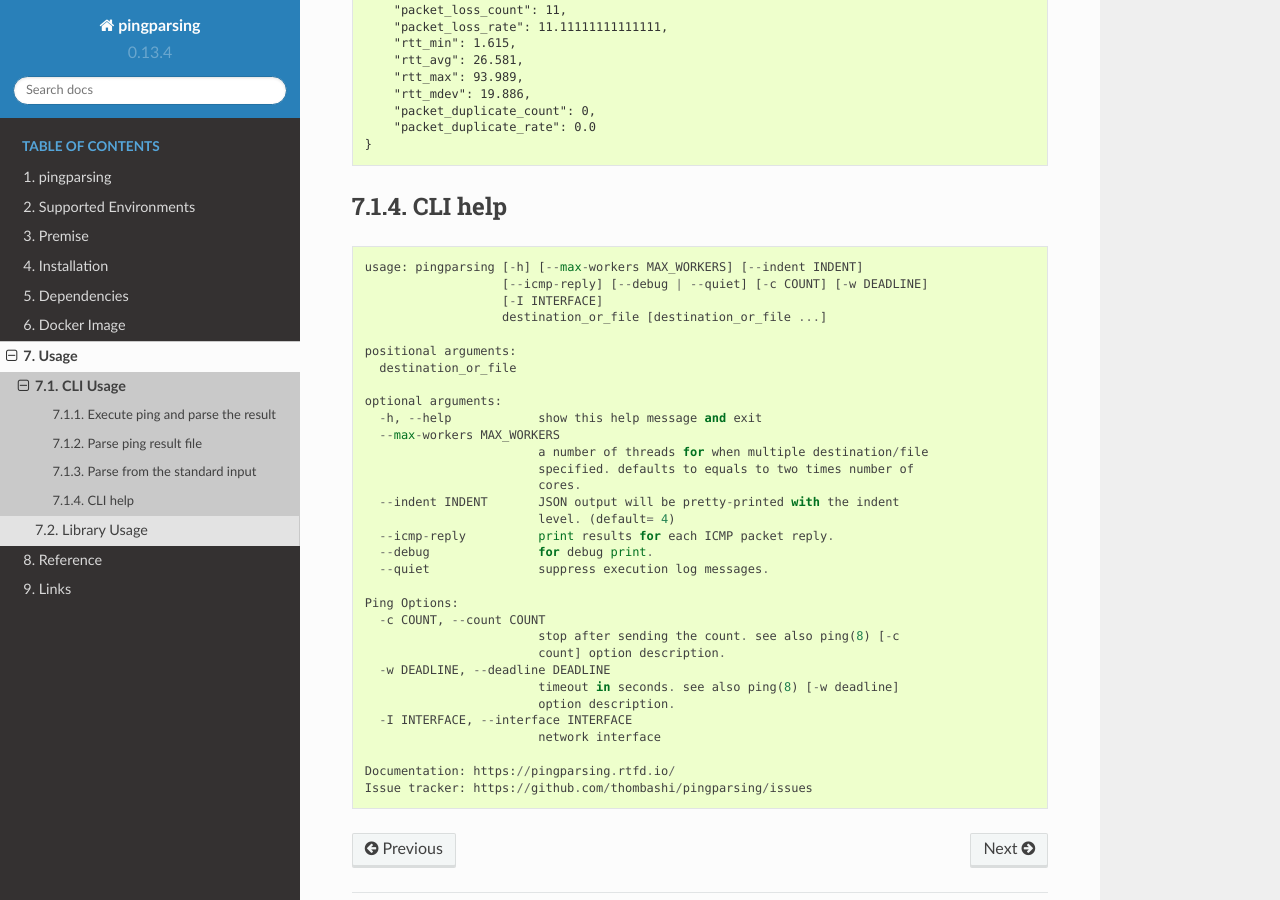
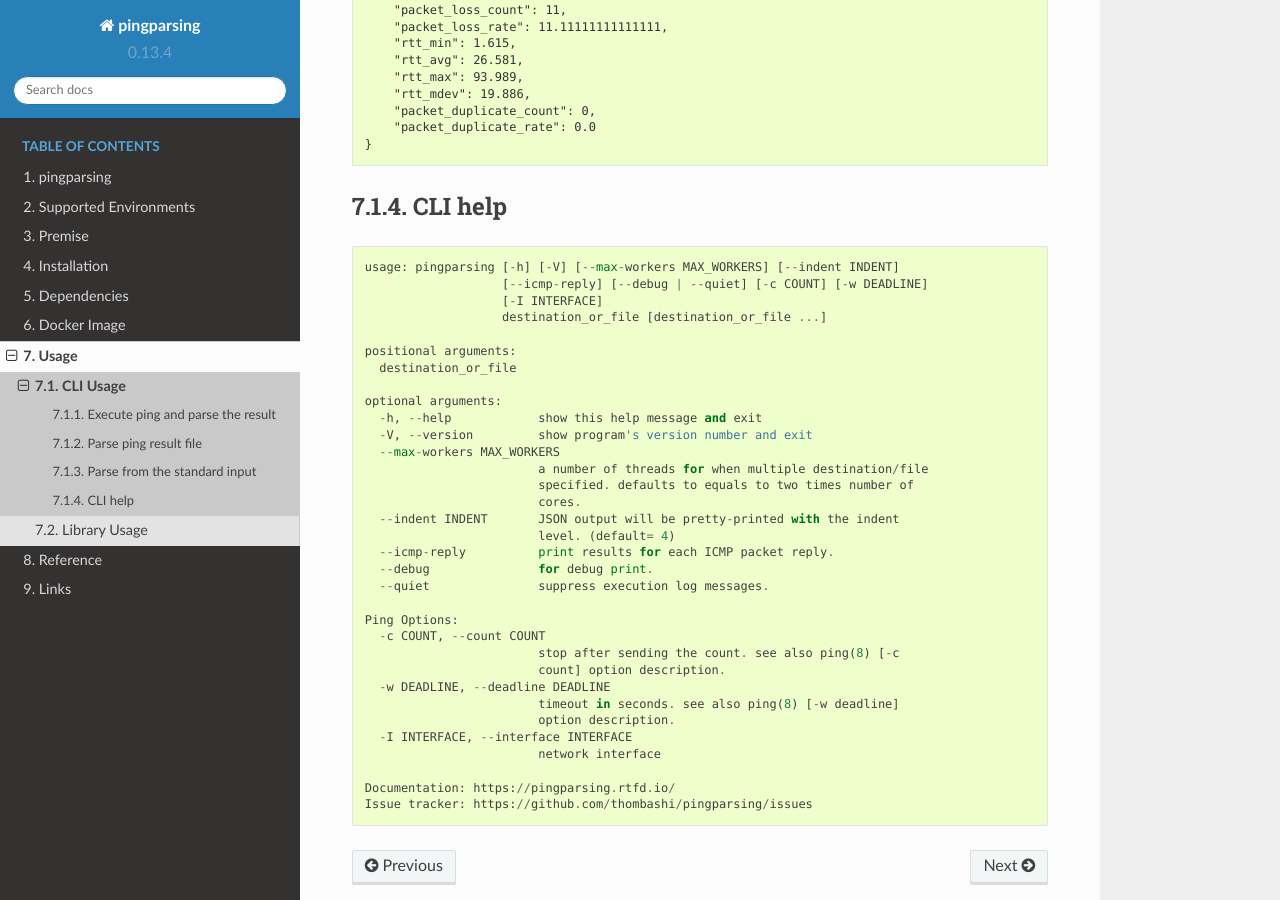
Before and after one commit to thombashi/pingparsing, a Sphinx documentation site: the page built from docs/pages/usage/cli.rst, in a window 1280 px wide and 900 px high, scrolled down 4434 px. Built offline with Sphinx 7.4.7 and the Read the Docs theme 2.0.0, drawn with Linux system fonts in a browser that asks for light colours; pages that are not in the unit, such as notebooks, are missing from menus.

Commit message:
Update docs

```diff
--- a/docs/pages/usage/cli_help.txt
+++ b/docs/pages/usage/cli_help.txt
@@ -2,7 +2,7 @@
 --------------------------------------------
 ::
 
-    usage: pingparsing [-h] [--max-workers MAX_WORKERS] [--indent INDENT]
+    usage: pingparsing [-h] [-V] [--max-workers MAX_WORKERS] [--indent INDENT]
                        [--icmp-reply] [--debug | --quiet] [-c COUNT] [-w DEADLINE]
                        [-I INTERFACE]
                        destination_or_file [destination_or_file ...]
@@ -12,6 +12,7 @@
 
     optional arguments:
       -h, --help            show this help message and exit
+      -V, --version         show program's version number and exit
       --max-workers MAX_WORKERS
                             a number of threads for when multiple destination/file
                             specified. defaults to equals to two times number of
```
